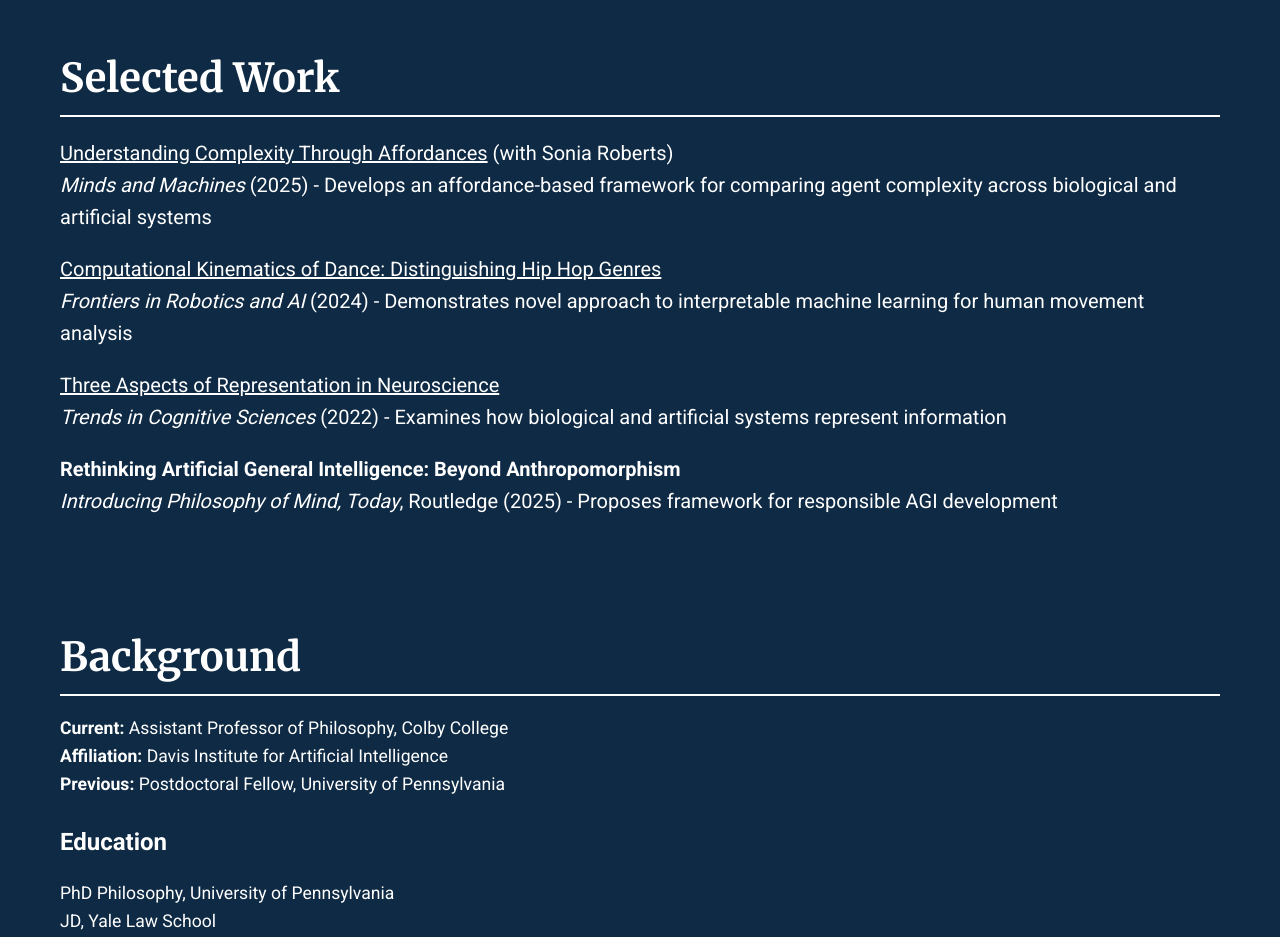
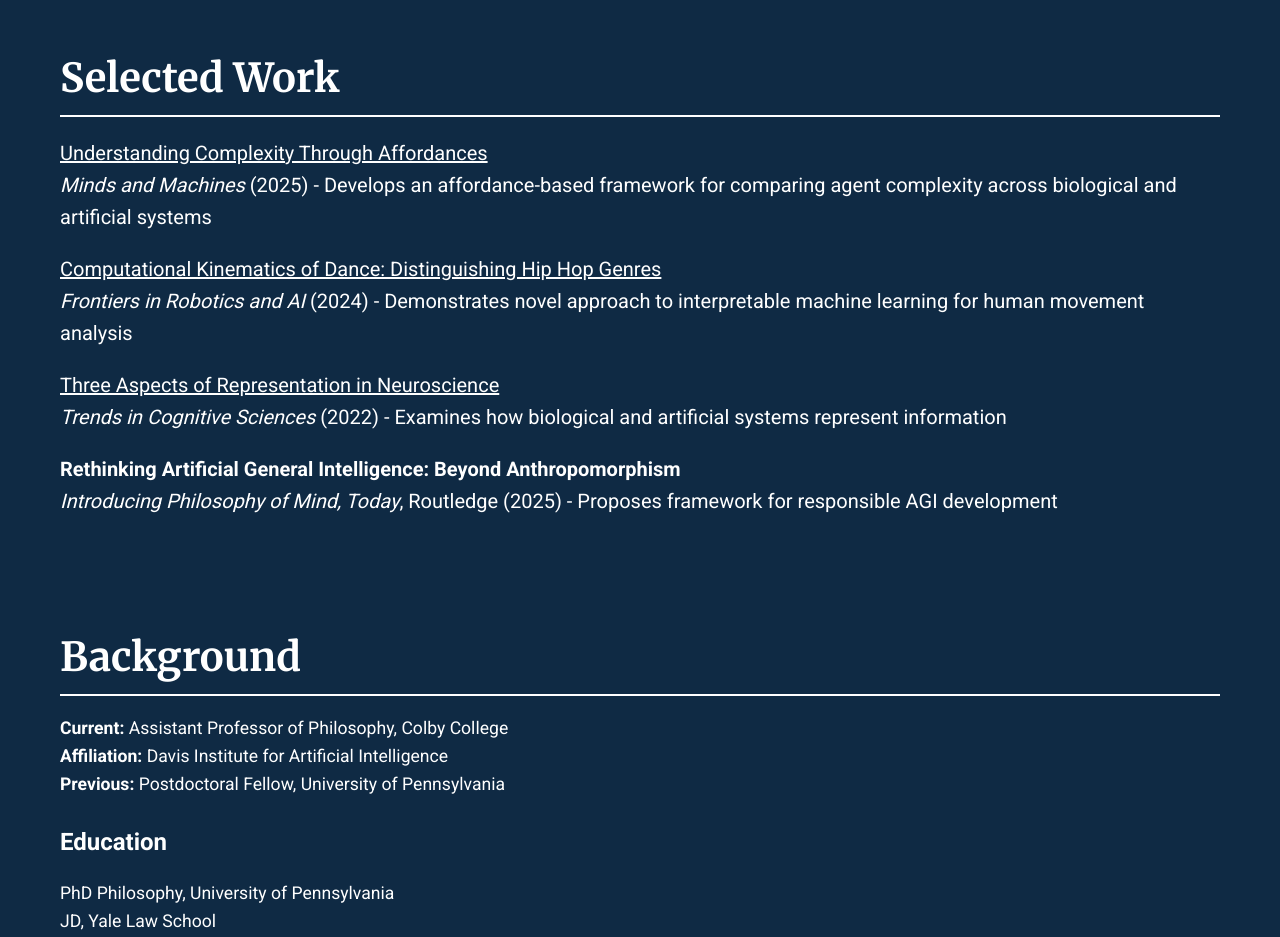
Before and after one commit to tBenBaker/bakerintel, a plain HTML site: page index.html in a window 1280 px wide. Shown: the part 1000-1937 px from the top of the page. Drawn offline with Linux system fonts and the light colour scheme.

Commit message:
affordance paper edit

```diff
--- a/index.html
+++ b/index.html
@@ -30,7 +30,7 @@
         <section class="section-select-work">
             <h2>Selected Work</h2>
 
-            <p><a href="https://link.springer.com/article/10.1007/s11023-025-09748-7" target="_blank" rel="noopener noreferrer">Understanding Complexity Through Affordances</a> (with Sonia Roberts)<br>
+            <p><a href="https://link.springer.com/article/10.1007/s11023-025-09748-7" target="_blank" rel="noopener noreferrer">Understanding Complexity Through Affordances</a><br>
             <em>Minds and Machines</em> (2025) - Develops an affordance-based framework for comparing agent complexity across biological and artificial systems</p>
 
             <p><a href="https://www.frontiersin.org/journals/robotics-and-ai/articles/10.3389/frobt.2024.1295308/full">Computational Kinematics of Dance: Distinguishing Hip Hop Genres</a><br>
```
